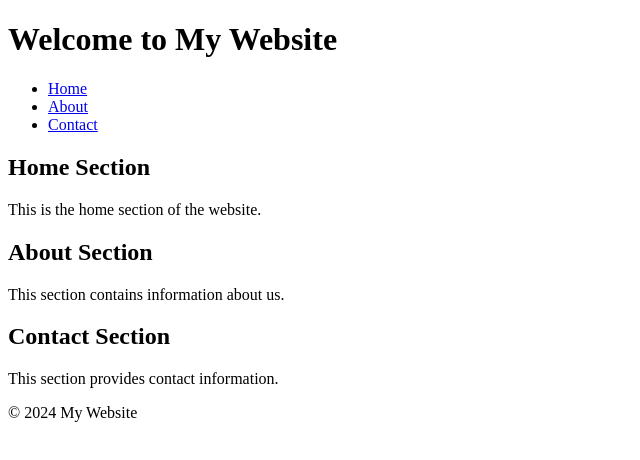
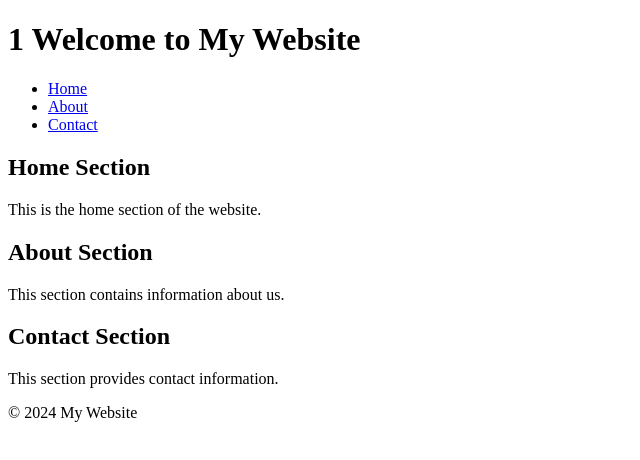
Before and after one commit to manuderamo-04/flusso_remoto, a plain HTML site: page index.html in a window 1280 px wide. Shown: the whole page, without its empty margins (0-640 px from the left). Drawn offline with Linux system fonts and the light colour scheme.

Commit message:
ho aggiunto 1 su h1ù

```diff
--- a/index.html
+++ b/index.html
@@ -7,7 +7,7 @@
 </head>
 <body>
     <header>
-        <h1>Welcome to My Website</h1>
+        <h1>1 Welcome to My Website</h1>
         <nav>
             <ul>
                 <li><a href="#home">Home</a></li>
```
